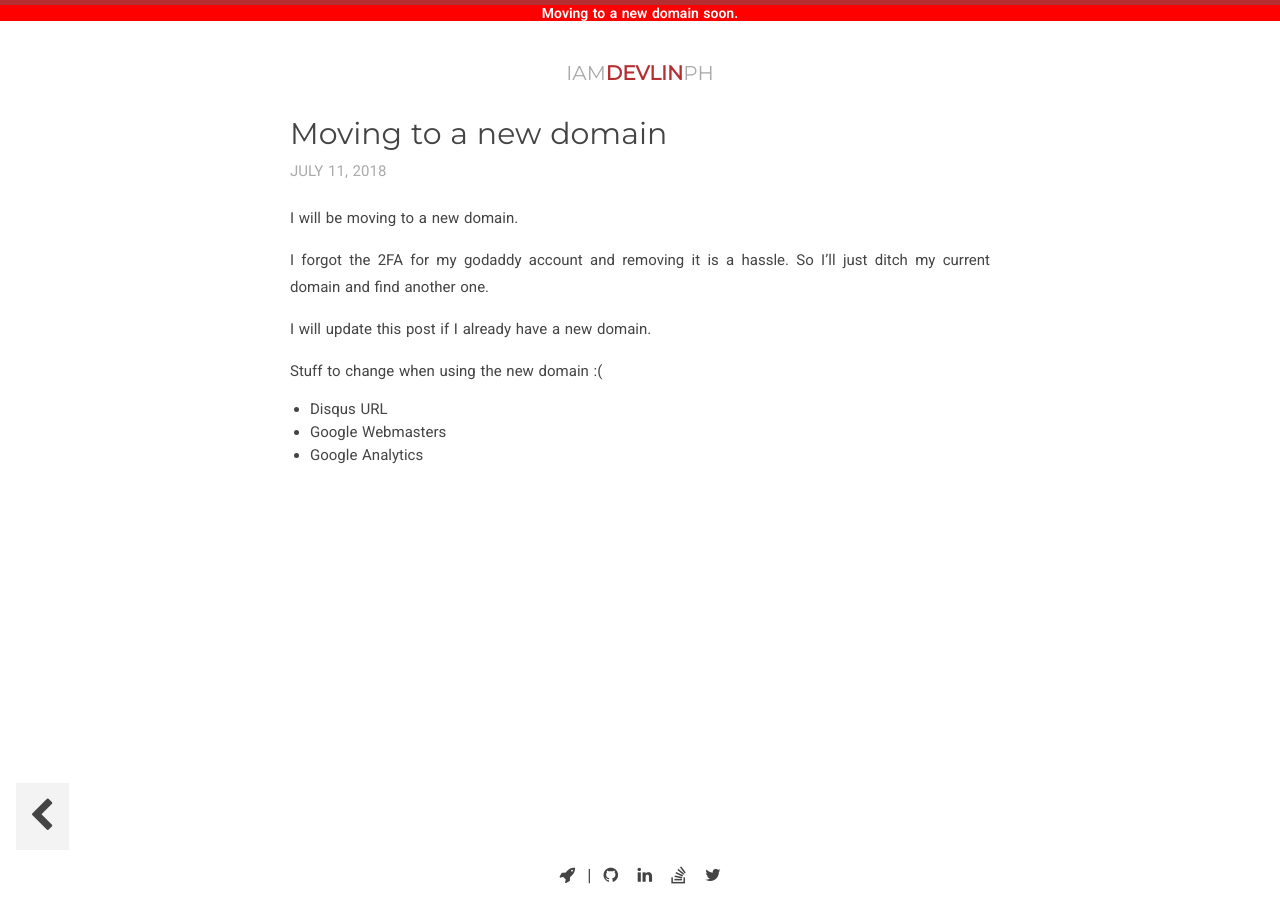
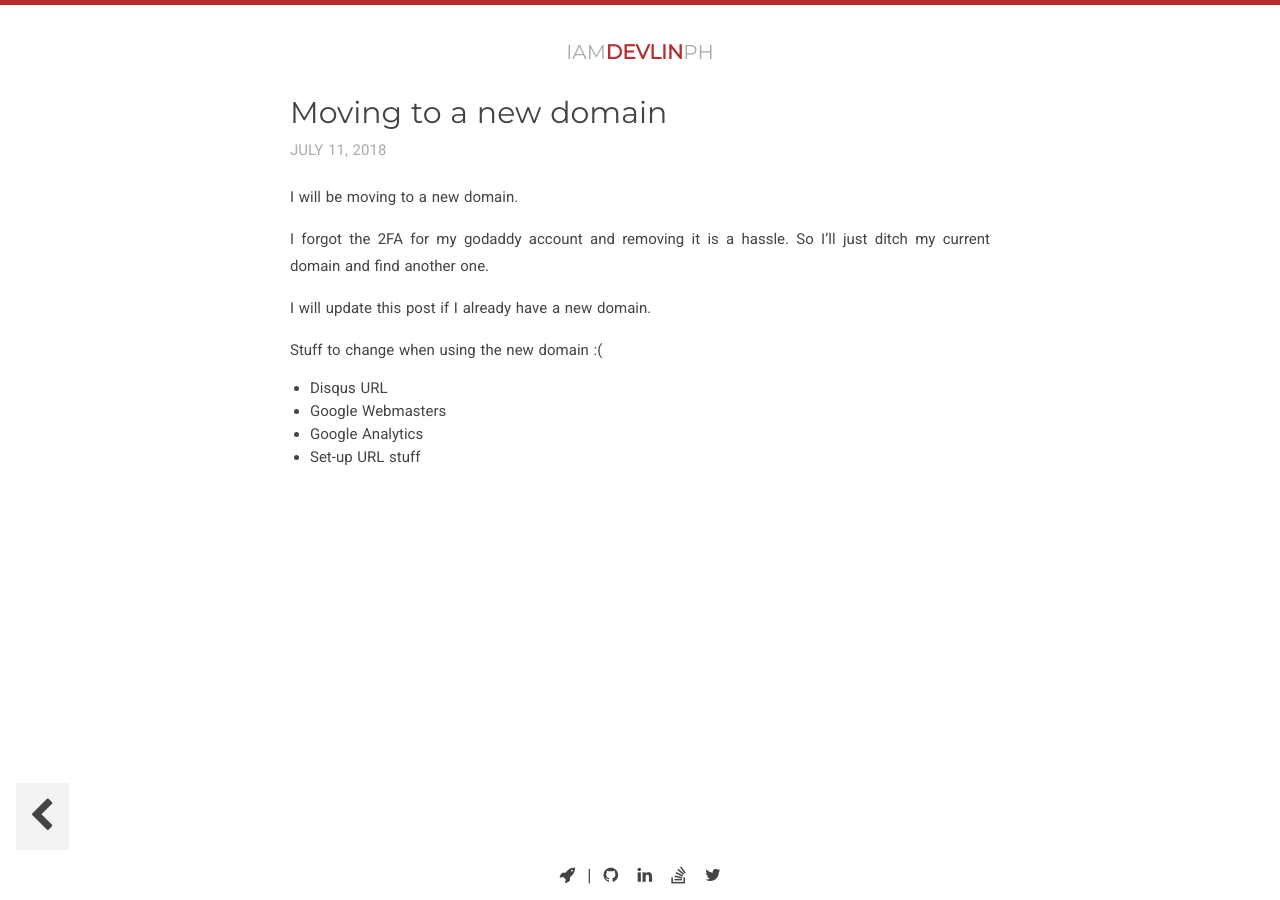
Before and after one commit to iamdevlinph/iamdevlinph.github.io-jekyll, a Jekyll site: the page built from _posts/2018-07-11-new-domain.md, in a window 1280 px wide. Built offline with Jekyll 4.4.1, drawn with Linux system fonts in a browser that asks for light colours; nearby versions of some CDN libraries; comment, search, counter and statistics services are not loaded.

Commit message:
Remove new domain warning banner

```diff
--- a/_layouts/default.html
+++ b/_layouts/default.html
@@ -5,9 +5,6 @@
 
 <body>
   <div id="top-bar" class="no-print" style="border-top:5px solid #B52E31;position:fixed;top:0;left:0;width:100%;z-index:2"></div>
-  <div id="moving" style="font-size: 14px;font-weight:bold;text-align:center;margin-top:5px;color:white;width:100vw;background:red">
-    <a style="color:white;" href="https://iamdevlinph.github.io/blog/new-domain">Moving to a new domain soon.</a>
-  </div>
   <div id='wrapper'>
     {% include header.html %}
 
--- a/_posts/2018-07-11-new-domain.md
+++ b/_posts/2018-07-11-new-domain.md
@@ -17,3 +17,4 @@ Stuff to change when using the new domain :(
 * Disqus URL
 * Google Webmasters
 * Google Analytics
+* Set-up URL stuff
```
